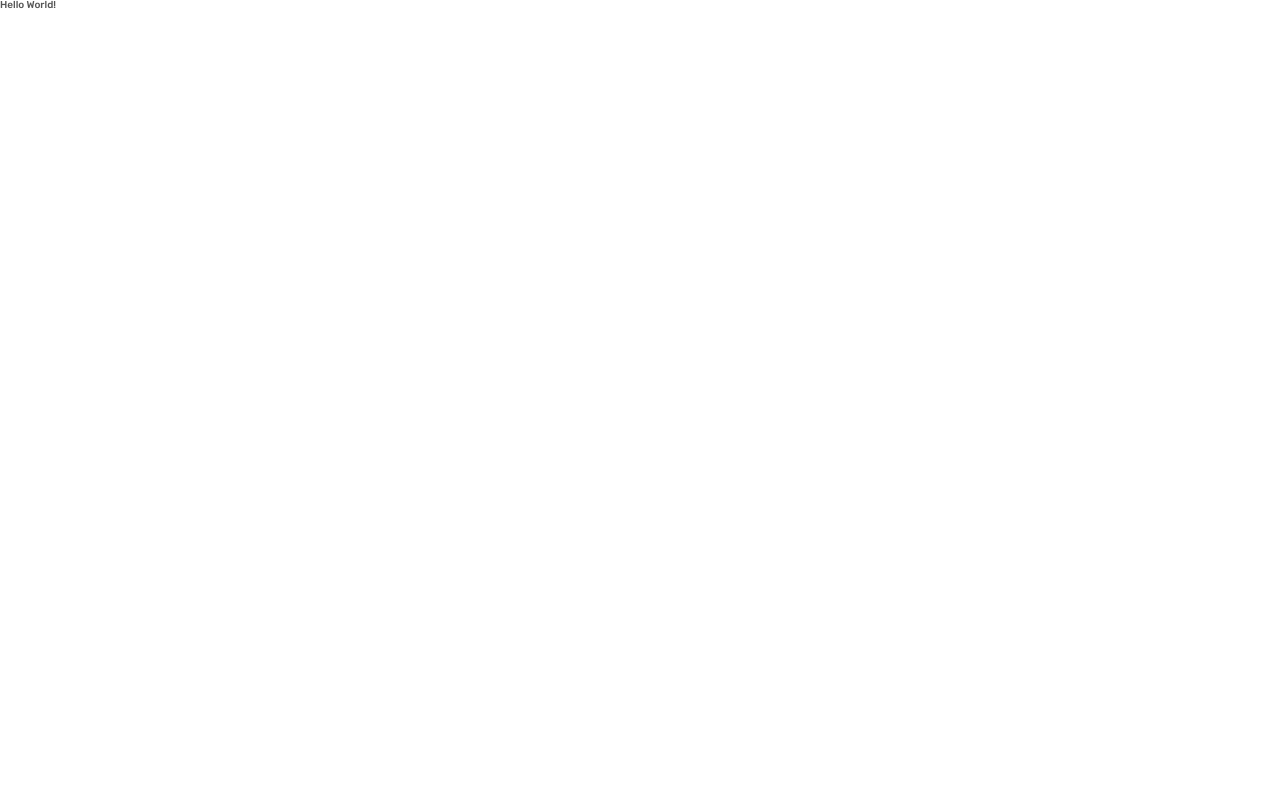
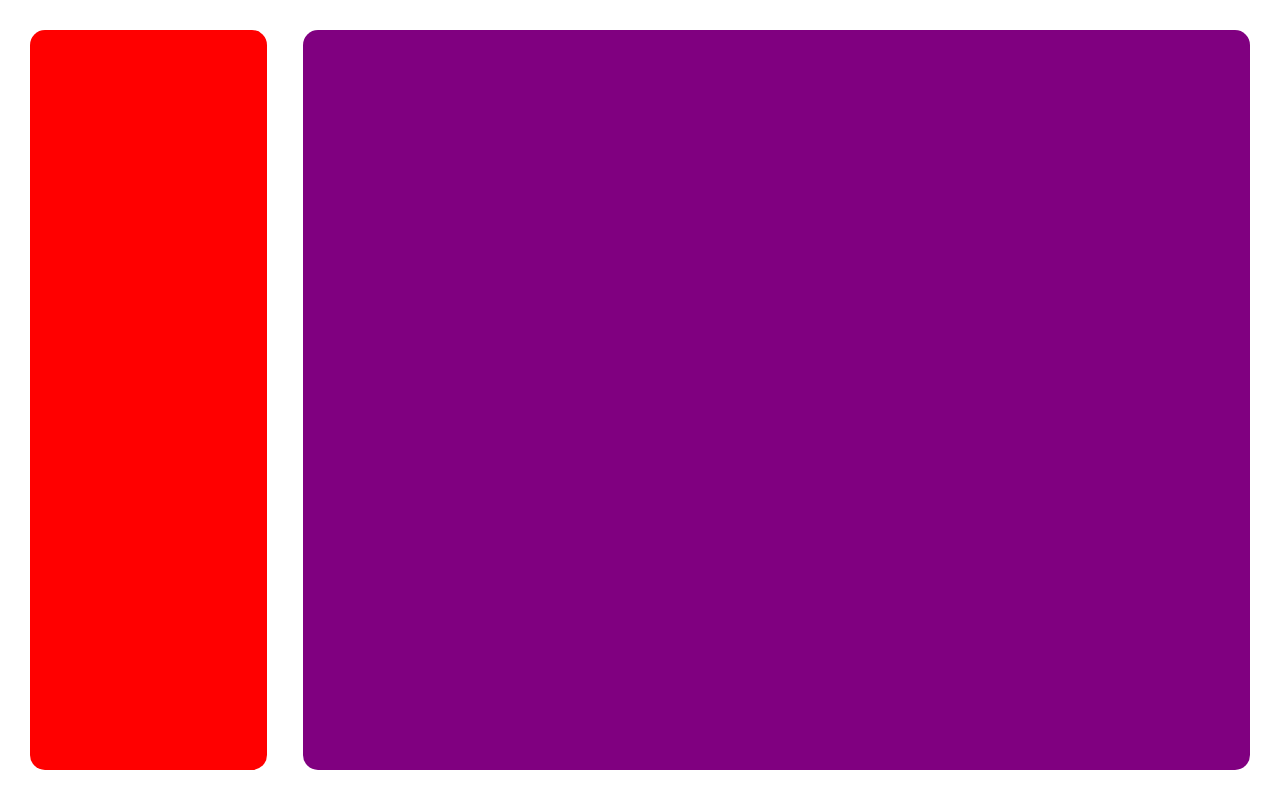
Before and after one commit to ArtyomI69/finance-manager-client, a React (Vite) app: page / in a window 1280 px wide. Built offline with nearby package versions, Linux system fonts and the light colour scheme.

Commit message:
добавь типизацию для css modules

```diff
--- a/package.json
+++ b/package.json
@@ -23,6 +23,7 @@
     "eslint-plugin-react-hooks": "^4.6.0",
     "eslint-plugin-react-refresh": "^0.3.4",
     "typescript": "^5.0.2",
+    "typescript-plugin-css-modules": "^5.0.1",
     "vite": "^4.3.9"
   }
 }
--- /dev/null
+++ b/src/App.module.css
@@ -0,0 +1,22 @@
+.app {
+  padding: 3rem;
+  display: flex;
+  justify-content: space-between;
+  align-items: center;
+  gap: 3.6rem;
+  height: 100vh;
+}
+
+.header {
+  width: 20%;
+  height: 100%;
+  background-color: red;
+  border-radius: 1.5rem;
+}
+
+.main {
+  width: 80%;
+  height: 100%;
+  background-color: purple;
+  border-radius: 1.5rem;
+}
--- a/src/App.tsx
+++ b/src/App.tsx
@@ -1,7 +1,12 @@
-import "./App.css";
+import styles from "./App.module.css";
 
 function App() {
-  return <>Hello World!</>;
+  return (
+    <div className={styles.app}>
+      <header className={styles.header}></header>
+      <main className={styles.main}></main>
+    </div>
+  );
 }
 
 export default App;
--- a/src/index.css
+++ b/src/index.css
@@ -47,7 +47,7 @@ Large: 1.8
 --- 06 BORDER-RADIUS
 
 Default: 9px
-Medium: 11px
+Medium: 15px
 
 --- 07 WHITESPACE
 
@@ -72,7 +72,7 @@ html {
 }
 
 body {
-  font-family: "Rubik";
+  font-family: "Rubik", sans-serif;
   line-height: 1;
   font-weight: 400;
   color: #555;
--- a/tsconfig.json
+++ b/tsconfig.json
@@ -13,6 +13,7 @@
     "isolatedModules": true,
     "noEmit": true,
     "jsx": "react-jsx",
+    "plugins": [{ "name": "typescript-plugin-css-modules" }],
 
     /* Linting */
     "strict": true,
```
Also changed, not shown: src/App.css (deleted), 1 other file (tests, documents, lock files or other folders).
